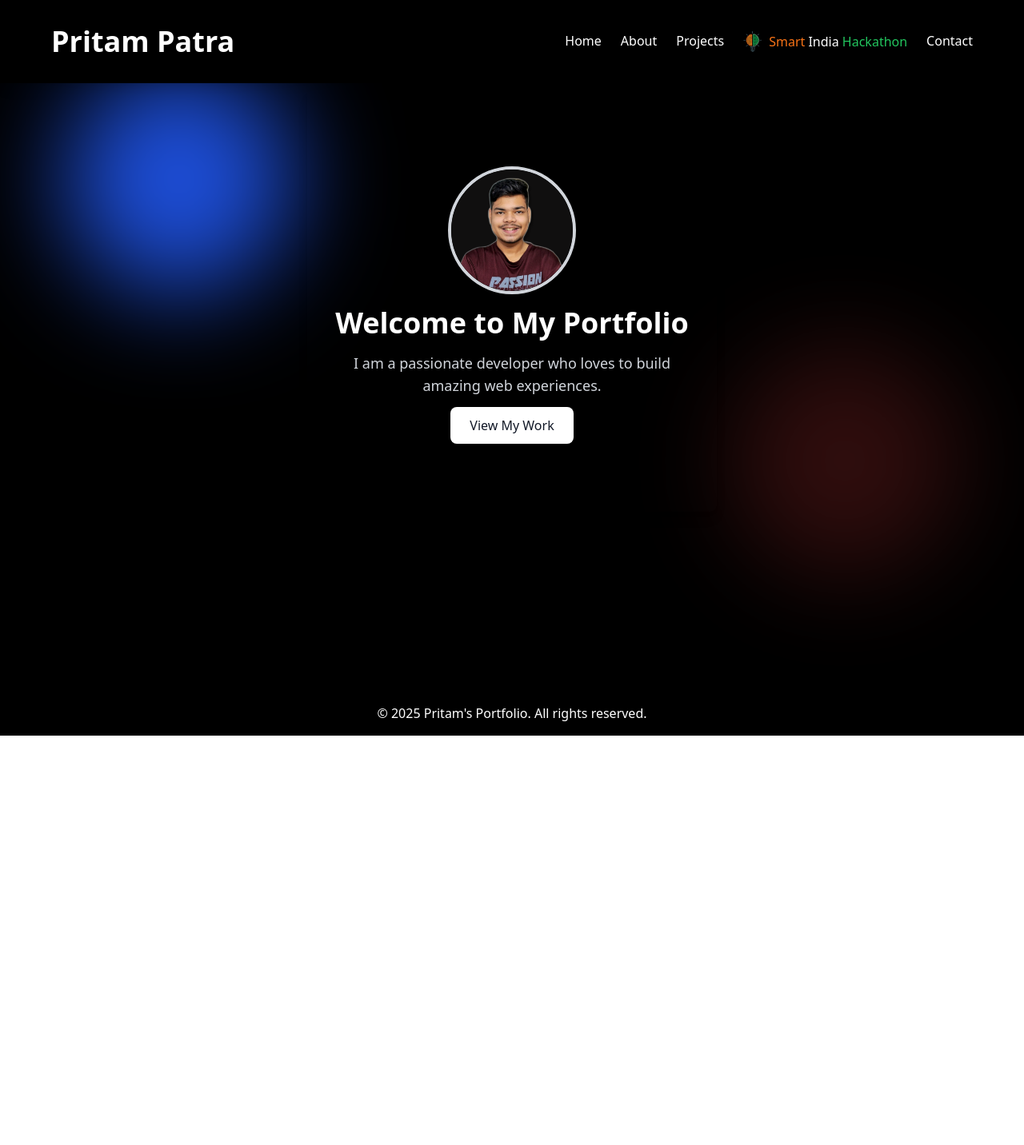
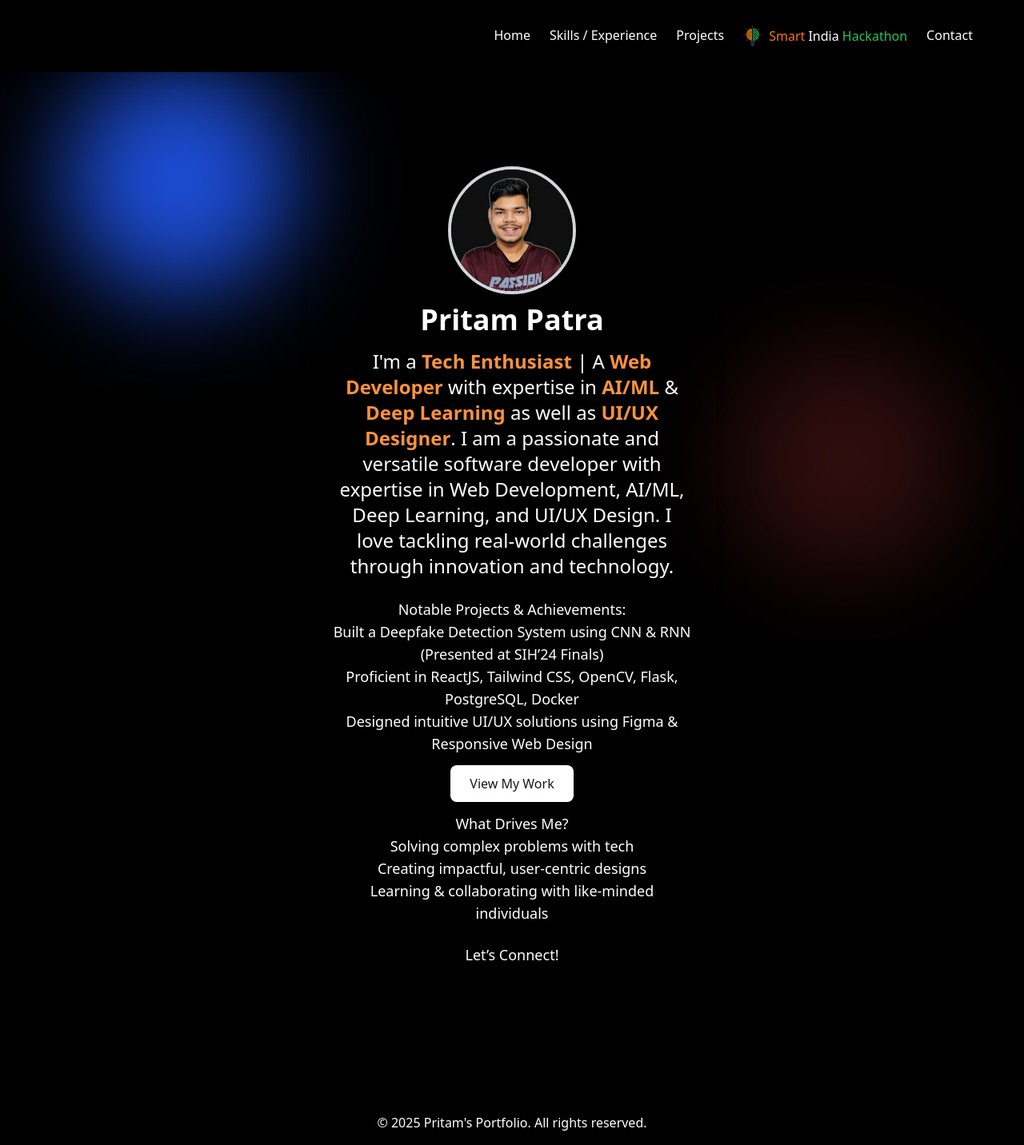
Before and after one commit to pritamapatra/My-Portfolio, a React (Vite) app: page / in a window 1280 px wide. Shown: the whole page at 80% size. Before the commit the page ends 920 px from the top, so only its background shows below. Built offline with nearby package versions, Linux system fonts and the light colour scheme; the HTML template or start-up script is replaced by a standard one.

Commit message:
Commit message describing your changes

```diff
--- a/src/App.jsx
+++ b/src/App.jsx
@@ -2,11 +2,12 @@ import React from 'react';
 import { Routes, Route } from 'react-router-dom';
 import Navbar from './components/Navbar'; // Adjust path if necessary
 import Home from './Pages/Home'; // Ensure Home page exists
-import About from './Pages/About'; // Ensure About page exists
+import About from './Pages/About.jsx'; // Ensure About page exists
 import Projects from './Pages/Projects'; // Ensure Projects page exists
 import Blog from './Pages/Blog'; // Ensure Blog page exists
 import Contact from './Pages/Contact'; // Ensure Contact page exists
 import Footer from './components/Footer';
+import './styles/styles.css';
 
 function App() {
   return (
--- a/src/Pages/About.jsx
+++ b/src/Pages/About.jsx
@@ -33,7 +33,7 @@ export default function About() {
 
 
       {/* Page Content */}
-      <h1 className="text-5xl font-bold text-center mb-8">About Me</h1>
+      <h1 className="text-5xl font-bold text-center mb-8">My Skills and Experiences</h1>
 
      {/* Skills Section */}
      <section className="mb-12">
--- a/src/Pages/Home.jsx
+++ b/src/Pages/Home.jsx
@@ -21,10 +21,22 @@ export default function Home() {
             className="rounded-full border-4 border-gray-300 shadow-lg"
           />
         </div>
+        {/* Intro */}
+        <h1 className="text-4xl font-bold mb-4 mt-3">Pritam Patra</h1>
+        <p className="text-base sm:text-lg md:text-xl lg:text-2xl mb-6">
+  I'm a <strong className="text-orange-400">Tech Enthusiast</strong> | A <strong className="text-orange-400">Web Developer</strong> with expertise in <strong className="text-orange-400">AI/ML</strong> & <strong className="text-orange-400">Deep Learning</strong> as well as <strong className="text-orange-400">UI/UX Designer</strong>.
+  I am a passionate and versatile software developer with expertise in Web Development, AI/ML, Deep Learning, and UI/UX Design. I love tackling real-world challenges through innovation and technology.
+</p>
 
-        <h1 className="text-4xl font-bold mt-4">Welcome to My Portfolio</h1>
-        <p className="mt-4 text-lg text-gray-300">
-          I am a passionate developer who loves to build amazing web experiences.
+
+        <p className="text-lg mb-6">
+             Notable Projects & Achievements:
+            <br/>
+            Built a Deepfake Detection System using CNN & RNN (Presented at SIH’24 Finals)
+            <br/>
+            Proficient in ReactJS, Tailwind CSS, OpenCV, Flask, PostgreSQL, Docker
+             <br/>
+            Designed intuitive UI/UX solutions using Figma & Responsive Web Design
         </p>
         <div className="mt-6">
           <Link
@@ -34,6 +46,19 @@ export default function Home() {
             View My Work
           </Link>
         </div>
+        <p className="text-lg mb-6 mt-6">
+        What Drives Me?
+          <br/>
+           Solving complex problems with tech
+           <br/>
+           Creating impactful, user-centric designs
+           <br/>
+          Learning & collaborating with like-minded individuals
+        </p>
+
+       <p className="text-lg mb-6">
+       Let’s Connect!
+       </p>
       </div>
     </main>
   );
--- a/src/components/Navbar.jsx
+++ b/src/components/Navbar.jsx
@@ -1,13 +1,47 @@
-import React from 'react';
+import React, { useState, useEffect } from 'react';
 import { Link } from 'react-router-dom';
 
 const Navbar = () => {
+  const [isVisible, setIsVisible] = useState(true);
+  const [lastScrollY, setLastScrollY] = useState(0);
+  const [timeoutId, setTimeoutId] = useState(null);
+
+  useEffect(() => {
+    const handleScroll = () => {
+      const currentScrollY = window.scrollY;
+
+      if (currentScrollY > lastScrollY) {
+        setIsVisible(false);
+      } else {
+        setIsVisible(true);
+      }
+
+      setLastScrollY(currentScrollY);
+
+      if (timeoutId) {
+        clearTimeout(timeoutId);
+      }
+
+      const newTimeoutId = setTimeout(() => {
+        setIsVisible(true);
+      }, 500);
+
+      setTimeoutId(newTimeoutId);
+    };
+
+    window.addEventListener('scroll', handleScroll);
+
+    return () => {
+      window.removeEventListener('scroll', handleScroll);
+    };
+  }, [lastScrollY, timeoutId]);
+
   return (
-    <nav className="w-full bg-black text-white p-4 shadow-lg fixed top-0 left-0 z-50">
+    <nav className={`w-full bg-black text-white p-4 shadow-lg fixed top-0 left-0 z-50 transition-all duration-500 ease-in-out ${!isVisible ? "-top-16" : "top-0"}`}>
       <div className="max-w-6xl mx-auto flex justify-between items-center">
         {/* Logo */}
         <Link to="/">
-          <h1 className="text-4xl font-bold cursor-pointer py-4">Pritam Patra</h1>
+          <h1 className="text-4xl font-bold cursor-pointer py-4"></h1>
         </Link>
 
         {/* Navigation Links */}
@@ -16,7 +50,7 @@ const Navbar = () => {
             <Link to="/" className="hover:text-gray-400">Home</Link>
           </li>
           <li>
-            <Link to="/about" className="hover:text-gray-400">About</Link>
+            <Link to="/about" className="hover:text-gray-400">Skills / Experience</Link>
           </li>
           <li>
             <Link to="/projects" className="hover:text-gray-400">Projects</Link>
--- /dev/null
+++ b/src/styles/styles.css
@@ -0,0 +1,11 @@
+.hamburger.active span:nth-child(1) {
+    transform: rotate(45deg) translate(5px, 5px);
+  }
+
+  .hamburger.active span:nth-child(2) {
+    opacity: 0;
+  }
+
+  .hamburger.active span:nth-child(3) {
+    transform: rotate(-45deg) translate(5px, -5px);
+  }
```
